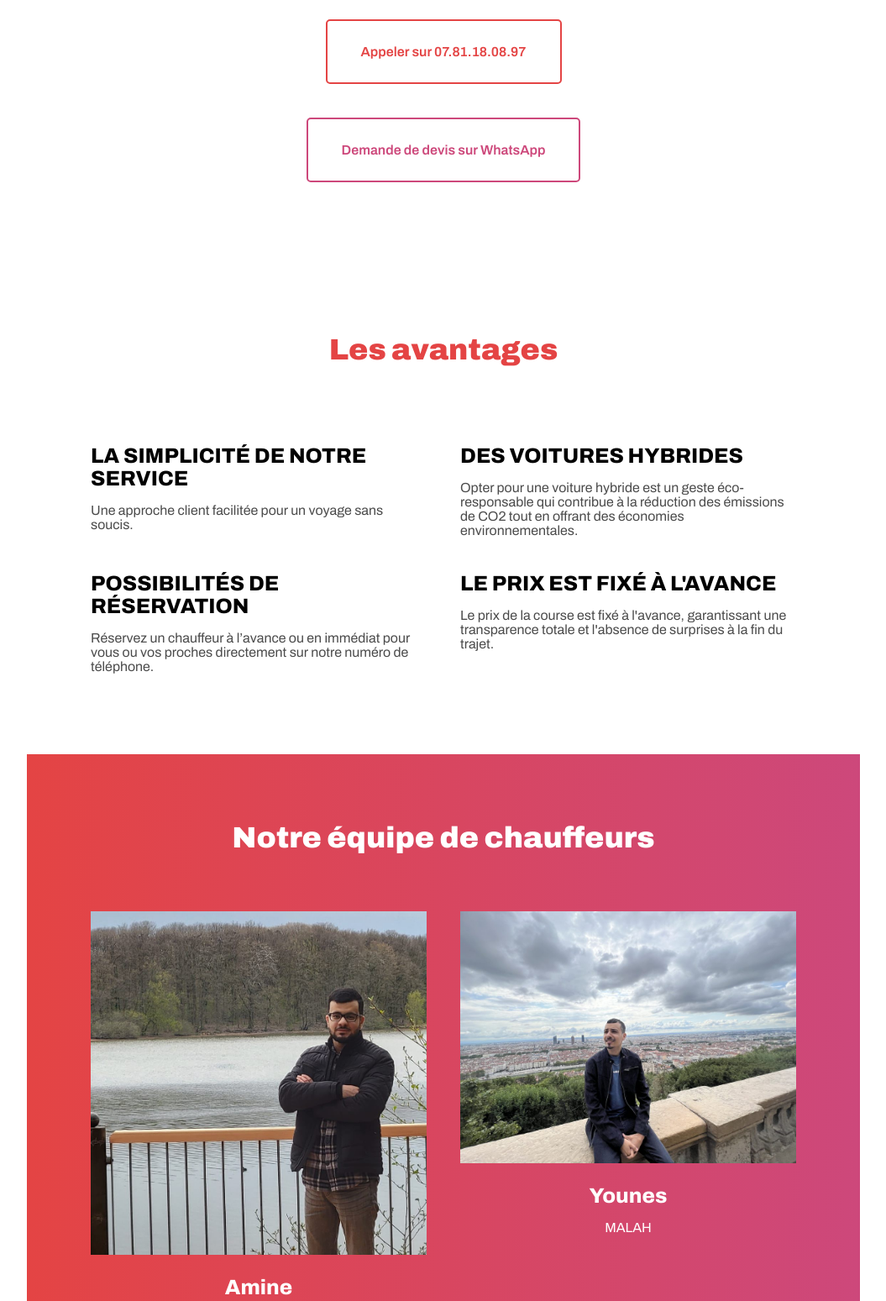
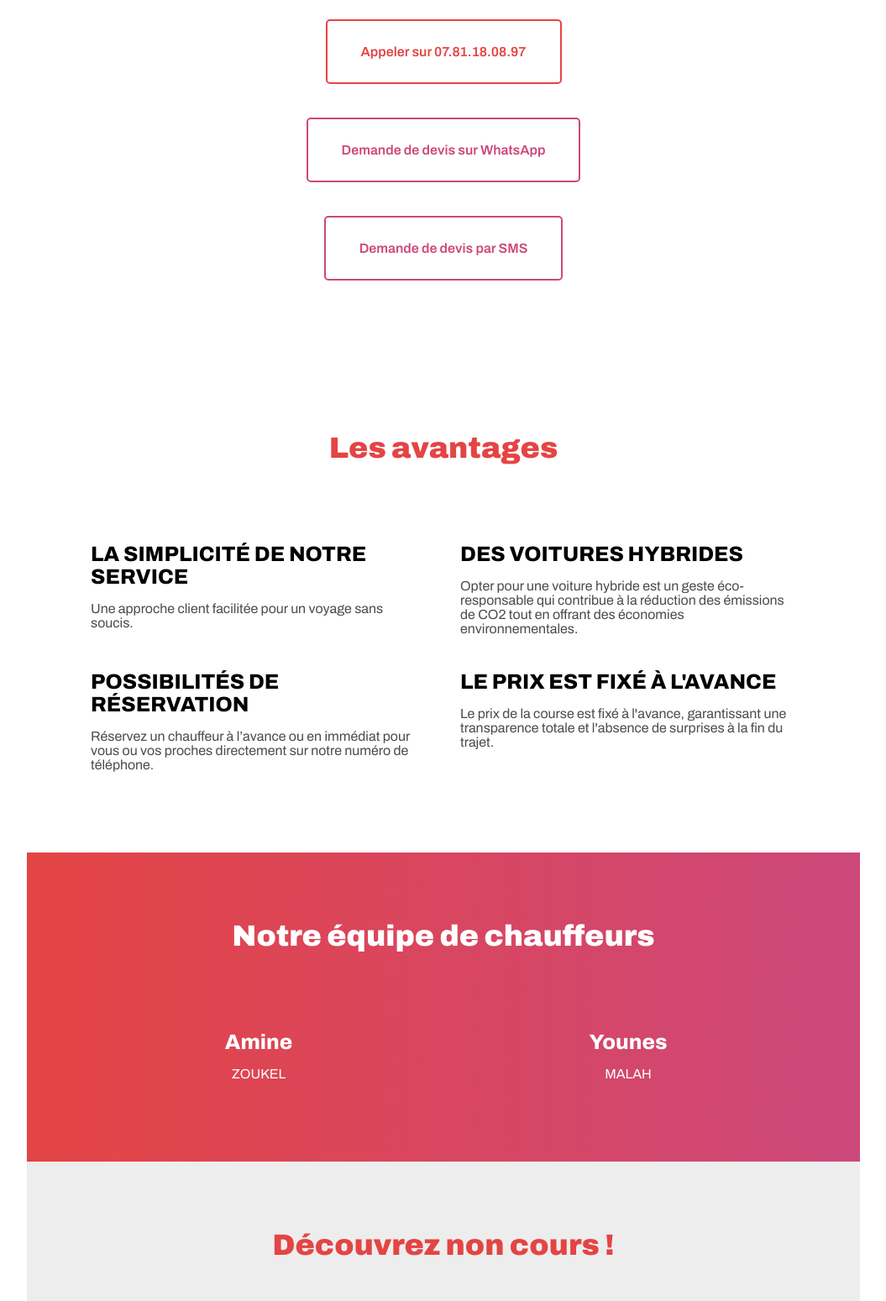
Before and after one commit to aminezkl/vtce, a plain HTML site: page index.html in a window 1280 px wide. Shown: the part 1064-2613 px from the top of the page at 84% size, without its empty margins (112-1167 px from the left). Drawn offline with Linux system fonts and the light colour scheme.

Commit message:
Add files via upload

```diff
--- a/index.html
+++ b/index.html
@@ -26,6 +26,7 @@
 					<div class="directionColumn">
 						<a class="button buttonDrakGreyColor buttonMainColor buttonHighlight" href="tel:+33781180897"> Appeler sur 07.81.18.08.97</a>
 						<a class="button buttonDrakGreyColor buttonMainColor buttonHighlight buttonSecondColor" href="https://wa.me/message/VZ6BZMNR2MQOO1">Demande de devis sur WhatsApp </a>
+						<a class="button buttonDrakGreyColor buttonMainColor buttonHighlight buttonSecondColor" href="sms:+33781180897?body=Bonjour">Demande de devis par SMS </a>
 					</div>
 				</section>
 
@@ -67,12 +68,12 @@
 				<h2>Notre équipe de chauffeurs</h2>
 				<div class="directionRow">
 					<article>
-						<img class="imagesEquipe" src="images/amine.jpg">
+						<!-- <img class="imagesEquipe" src="images/amine.jpg"> -->
 						<h3>Amine</h3>
 						<p>ZOUKEL</p>
 					</article>
 					<article>
-						<img class="imagesEquipe" src="images/younes.jpg">
+						<!-- <img class="imagesEquipe" src="images/younes.jpg"> -->
 						<h3>Younes</h3>
 						<p>MALAH</p>
 					</article>
```
